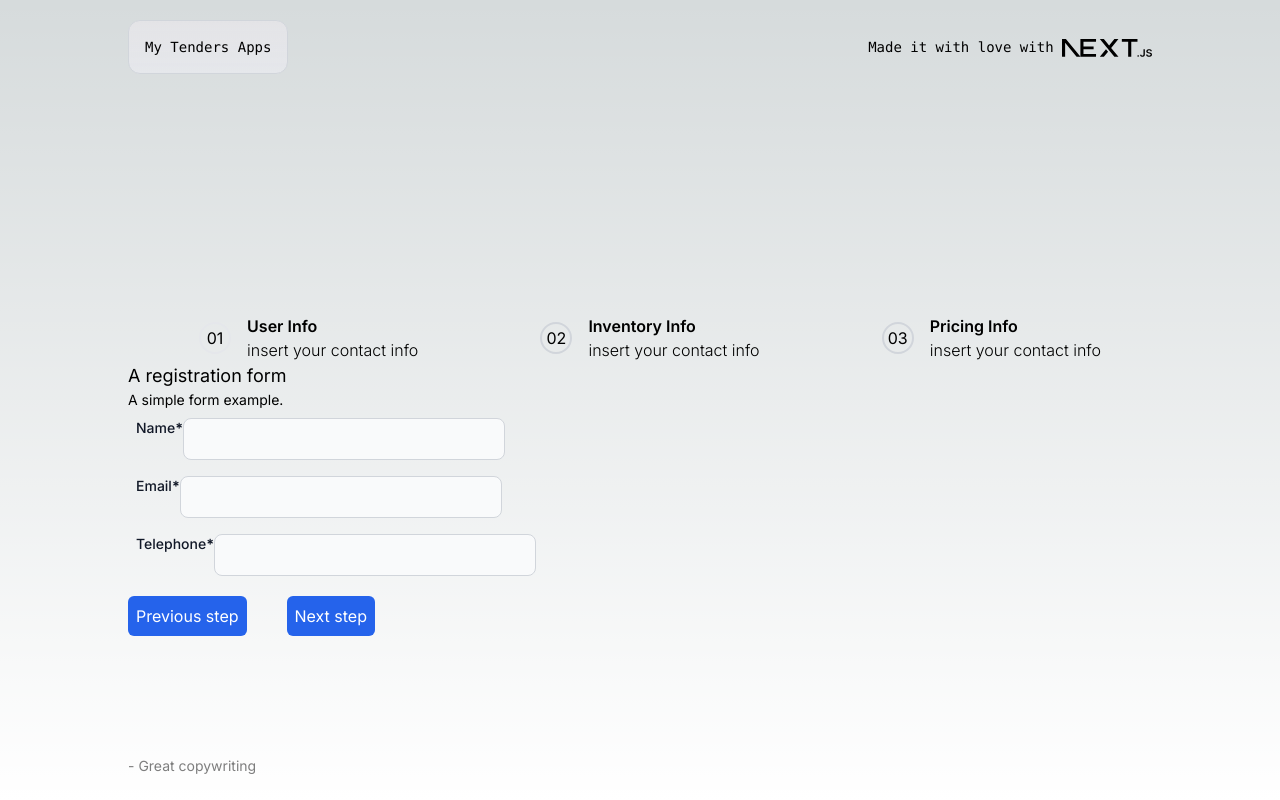
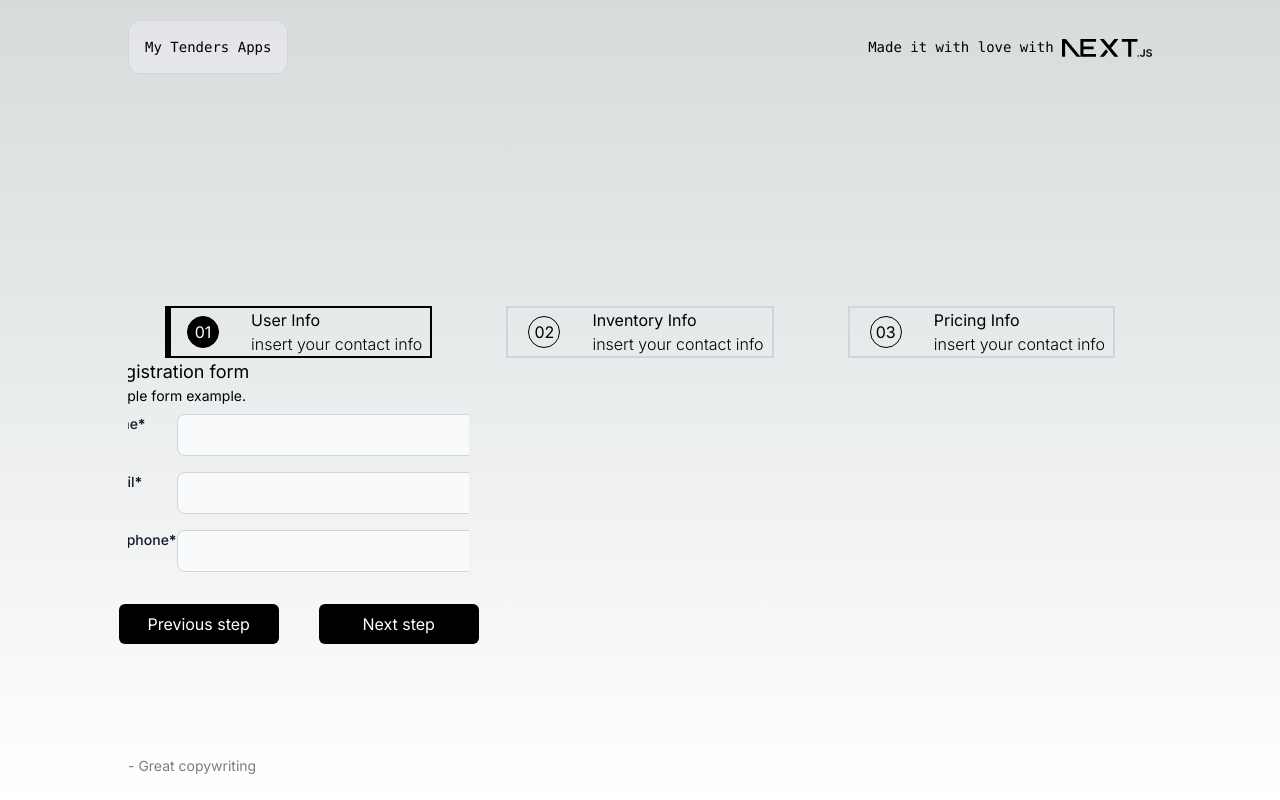
Before and after one commit to josepplloo/my-quotes-app, a Next.js app: page / in a window 1280 px wide. Built offline with nearby package versions, Linux system fonts and the light colour scheme.

Commit message:
initial layout for the stepper

```diff
--- a/src/components/stepper/StepperButtons.tsx
+++ b/src/components/stepper/StepperButtons.tsx
@@ -16,16 +16,16 @@ export const StepperButtons = () => {
 
   return (
     <>
-      <section className="flex gap-10">
+      <section className="flex justify-self-center mt-3 gap-10">
         <button
           onClick={handlePrevious}
-          className="bg-blue-600 text-white p-2 rounded-md"
+          className="bg-black text-white p-2 rounded-md min-w-40"
         >
           Previous step
         </button>
         <button
           onClick={handleNext}
-          className="bg-blue-600 text-white p-2 rounded-md"
+          className="bg-black text-white p-2 rounded-md min-w-40"
         >
           Next step
         </button>
--- a/src/components/stepper/index.tsx
+++ b/src/components/stepper/index.tsx
@@ -1,5 +1,5 @@
 "use client";
-
+import Image from "next/image";
 import { useDispatch, useSelector } from "@/contexts/QuoteContext";
 import { actionCreators } from "@/contexts/QuoteContext/reducer";
 
@@ -28,38 +28,55 @@ export const Stepper = ({
   const state = useSelector((state) => state);
 
   const currentStep = state.STEP_NUMBER;
+  const isCurrent = index === state.STEP_NUMBER;
 
   const activeColor = (index: number) =>
-    currentStep >= index ? "indigo-500" : "gray-300";
+    currentStep >= index ? "black" : "gray-300";
   const isFinalStep = (index: number) => index === numberOfSteps - 1;
 
   const dispatch = useDispatch();
-  const handleNext = () => {
-    dispatch(actionCreators.setStepNumber(state.STEP_NUMBER + 1));
-  };
-  const handlePrevious = () => {
-    dispatch(actionCreators.setStepNumber(state.STEP_NUMBER - 1));
+  const handleNext = (index: number) => {
+    dispatch(actionCreators.setStepNumber(index));
   };
 
   return (
-    <div className="flex flex-col items-center">
-      <div className="flex items-center">
+    <div className="flex flex-col items-center overflow-hidden transition-max-height max-h-[32]">
+      <button
+        onClick={() => handleNext(index)}
+        className={`flex items-center border-2 dark:invert hover:indigo-400 border-${isCurrent ? 'black': 'gray-300'}`}
+      >
         <div key={index} className="flex items-center">
           {isFinalStep(index) ? null : (
-            <div className={`mr-4 w-1 h-12 bg-${activeColor(index)}`}></div>
+            <div className={`w-1 h-12 bg-${activeColor(index)}`}></div>
           )}
+          {/* circle */}
           <div
-            className={`w-8 h-8 rounded-full flex items-center justify-center border-2 border-${activeColor(index)} text-${activeColor(index)}`}
+            className={`mx-4 w-8 h-8 rounded-full flex items-center justify-center border border-black bg-${isCurrent ? 'black': 'white'}`}
           >
-            {"0" + (index + 1)}
+            { currentStep > index ?
+            <Image
+              className="relative"
+              src="/checkmark.svg"
+              alt="Checkmark Logo"
+              width={24}
+              height={24}
+              priority
+            />
+            :<p className={`text-${isCurrent ? 'white dark:black': 'gray-300 dark:invert'}`}>{"0" + (index + 1)}</p>}
           </div>
         </div>
-        <div key={index} className="pl-4 flex flex-col items-start">
-          <p className={`text-${activeColor(index)} font-semibold`}>{STEPS[index as keyof typeof STEPS]?.title}</p>
-          <p className={`text-${activeColor(index)} font-light`}>{STEPS[index as keyof typeof STEPS]?.description}</p>
-        </div>
+        <article key={index} className="pl-4 px-2 flex flex-col items-start dark:invert">
+          <p className={`text-${activeColor(index)} font-${isCurrent ? 'semibold': 'normal'}`}>
+            {STEPS[index as keyof typeof STEPS]?.title}
+          </p>
+          <p className={`text-${activeColor(index)} font-light`}>
+            {STEPS[index as keyof typeof STEPS]?.description}
+          </p>
+        </article>
+      </button  >
+      <div className={`overflow-auto ${isCurrent ? 'max-h-[300px]': 'max-h-0'} transition-[max-height] duration-500 ease-in-out`}>
+        {children}
       </div>
-      {index === state.STEP_NUMBER ? children : <div></div>}
       <div></div>
     </div>
   );
```
Also changed, not shown: public/checkmark.svg (added).
